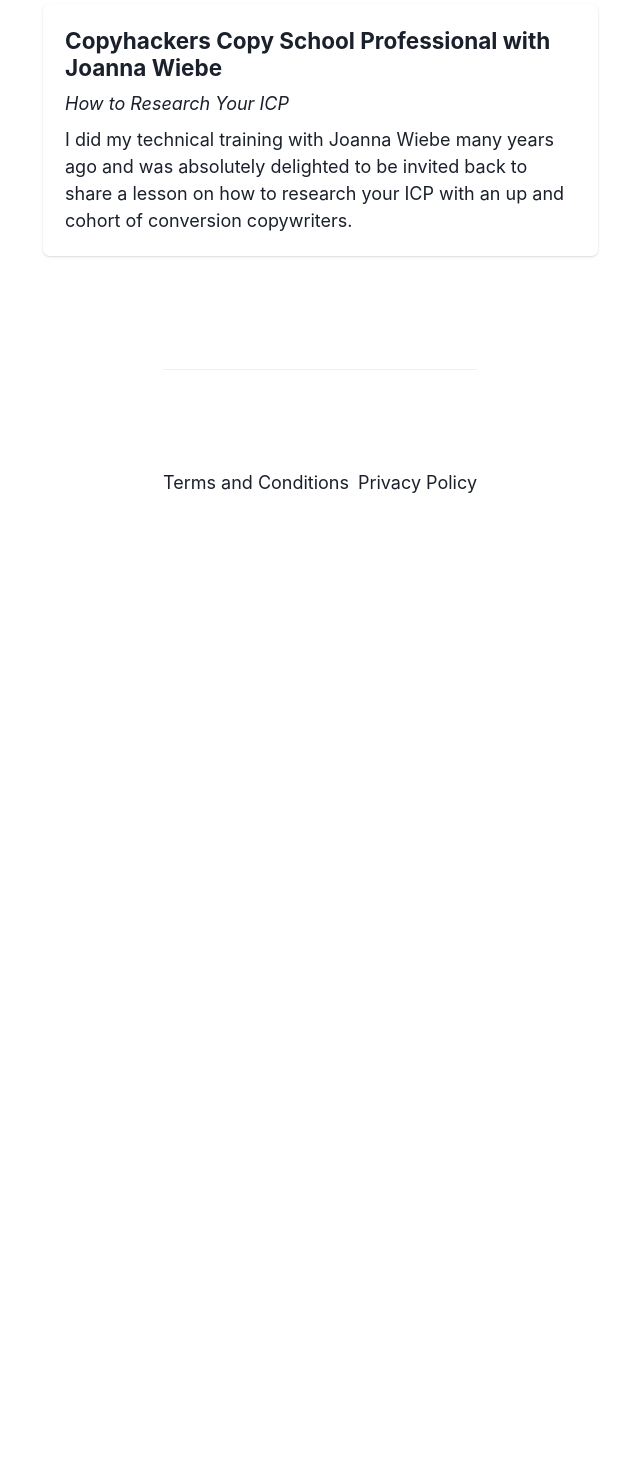
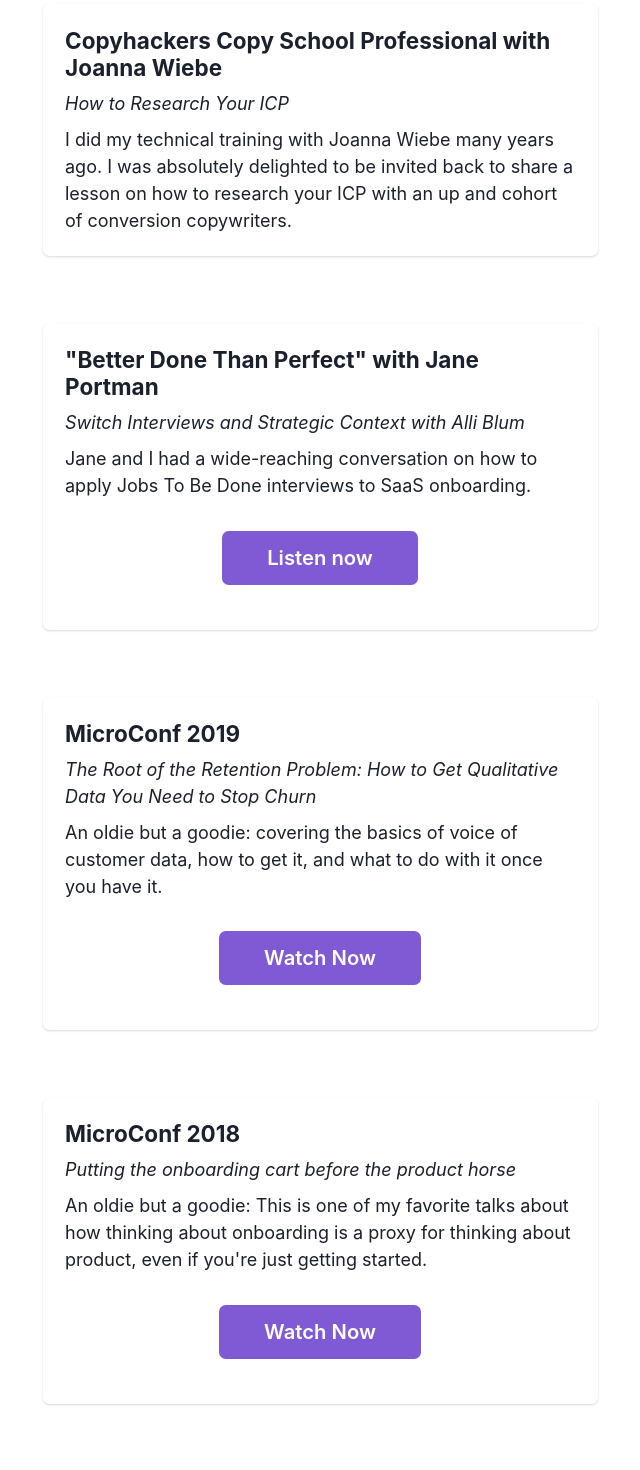
Before and after one commit to alliblum/nextjs-blog, a Next.js app: page /about/appearances in a window 1280 px wide. Shown: the part 1340-2810 px from the top of the page, without its empty margins (320-960 px from the left). Before the commit the page ends 1959 px from the top, so only its background shows below. Built offline with nearby package versions, Linux system fonts and the light colour scheme.

Commit message:
adding more appearances to my page

```diff
--- a/pages/about/appearances.tsx
+++ b/pages/about/appearances.tsx
@@ -56,7 +56,27 @@
         <AppearanceCard
           NameAndHost="Copyhackers Copy School Professional with Joanna Wiebe"
           Title="How to Research Your ICP"
-          Description="I did my technical training with Joanna Wiebe many years ago and was absolutely delighted to be invited back to share a lesson on how to research your ICP with an up and cohort of conversion copywriters."
+          Description="I did my technical training with Joanna Wiebe many years ago. I was absolutely delighted to be invited back to share a lesson on how to research your ICP with an up and cohort of conversion copywriters."
+        />
+        <AppearanceCard
+          NameAndHost='"Better Done Than Perfect" with Jane Portman'
+          Title="Switch Interviews and Strategic Context with Alli Blum"
+          Description="Jane and I had a wide-reaching conversation on how to apply Jobs To Be Done interviews to SaaS onboarding."
+          Link="https://userlist.com/podcast/switch-interviews-strategic-context-with-alli-blum/"
+        />
+        <AppearanceCard
+          NameAndHost="MicroConf 2019"
+          Title="The Root of the Retention Problem: How to Get Qualitative Data You Need to Stop Churn"
+          Description="An oldie but a goodie: covering the basics of voice of customer data, how to get it, and what to do with it once you have it."
+          Link="https://microconf.com/speakers/alli-blum"
+          ButtonText="Watch Now"
+        />
+        <AppearanceCard
+          NameAndHost="MicroConf 2018"
+          Title="Putting the onboarding cart before the product horse"
+          Description="An oldie but a goodie: This is one of my favorite talks about how thinking about onboarding is a proxy for thinking about product, even if you're just getting started."
+          Link="https://microconf.com/speakers/alli-blum"
+          ButtonText="Watch Now"
         />
       </Stack>
     </Layout>
```
